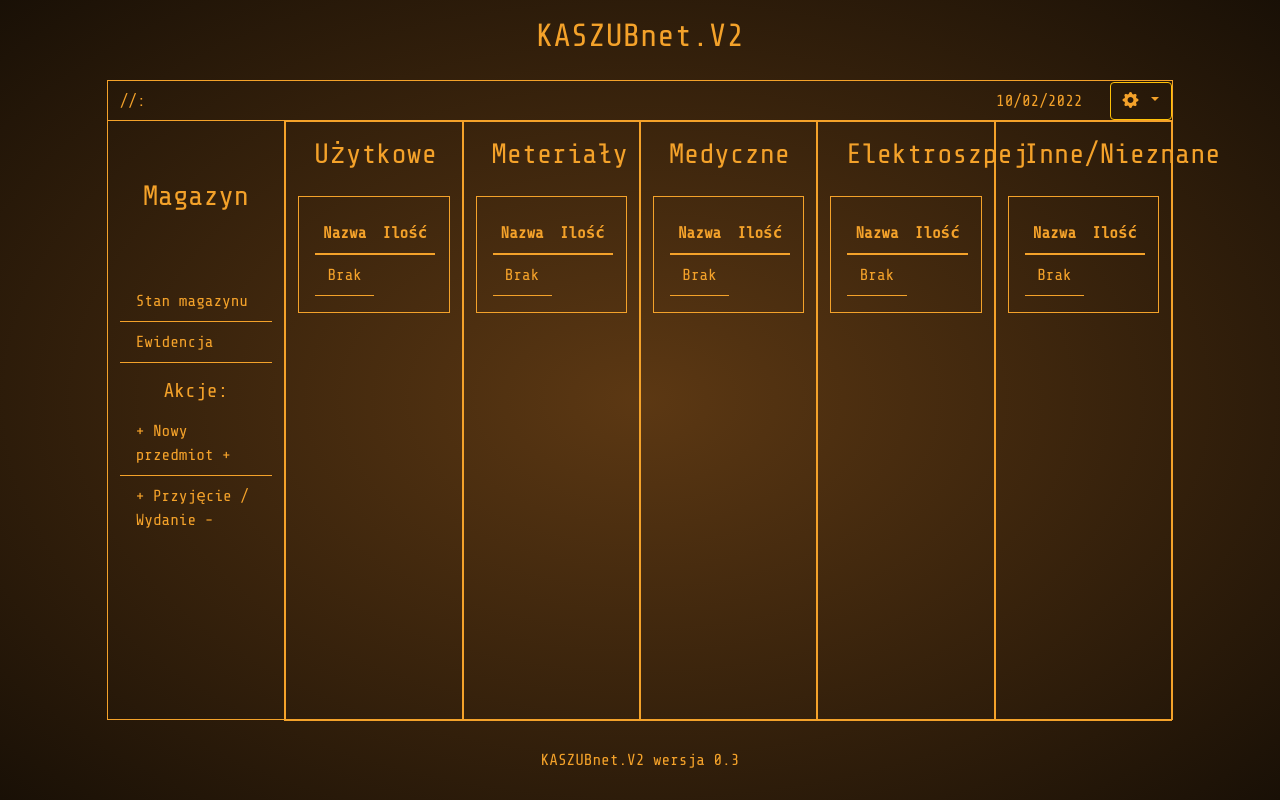
After one commit to talos-sq/kaszubnet_python, a Django app: page /warehouse_status/ in a window 1280 px wide. The commit adds this page. Run offline with Django 4.2, Linux system fonts and the light colour scheme; the visitor is signed in with stand-in values (Sample User, id 1); data that the repository does not hold is empty; some libraries are stand-ins or nearby versions.

Commit message:
Warehouse add form

```diff
--- a/kaszubnet/urls.py
+++ b/kaszubnet/urls.py
@@ -32,5 +32,8 @@ urlpatterns = [
     path('chronicle_chronology/', ChronicleChronologyView.as_view(), name="chronicle-chronology"),
     path('artefacts_menu/', ArtefactsMenuView.as_view(), name="artefacts-menu"),
     path('artefact/<str:name>/', ArtefactView.as_view(), name="artefact"),
+    path('warehouse_menu/', WarehouseMenuView.as_view(), name="warehouse-menu"),
+    path('warehouse_status/', WarehouseStatusView.as_view(), name="warehouse-status"),
+    path('warehouse_action_add/', WarehouseActionAddView.as_view(), name="warehouse-action-add"),
     path('expansion_map/', ExpansionMapView.as_view(), name="expansion-map"),
 ]
--- a/kaszubnet_app/admin.py
+++ b/kaszubnet_app/admin.py
@@ -29,6 +29,8 @@ class OTsAdmin(admin.ModelAdmin):
 class OTsAdmin(admin.ModelAdmin):
     model = WarehouseItems
 
+    list_display = ('item_name', 'item_type', 'item_amount')
+
 
 @admin.register(WarehouseLog)
 class OTsAdmin(admin.ModelAdmin):
--- a/kaszubnet_app/forms.py
+++ b/kaszubnet_app/forms.py
@@ -1,7 +1,30 @@
 from django import forms
 from kaszubnet_app.models import *
+
+ITEM_TYPE = [
+    (0, 'Nieznany'),
+    (1, 'Użytkowy'),
+    (2, 'Materiał do produkcji'),
+    (3, 'Medyczny'),
+    (4, 'Elektronika'),
+]
 
 
 class LoginForm(forms.Form):
     username = forms.CharField(widget=forms.TextInput(attrs={'placeholder': 'Wprowadź login'}))
     password = forms.CharField(widget=forms.PasswordInput(attrs={'placeholder': 'Wprowadź hasło'}))
+
+
+class WarehouseActionForm(forms.ModelForm):
+    item_name = forms.CharField(max_length=64,
+                                widget=forms.TextInput(attrs={'class': 'form-control', 'id': 'item_name_input'}))
+    item_type = forms.ChoiceField(choices=ITEM_TYPE,
+                                  widget=forms.Select(attrs={'class': 'form-select', 'id': 'item_type_input'}))
+    item_amount = forms.DecimalField(initial=0, widget=forms.NumberInput(
+        attrs={'class': 'form-control', 'id': 'item_amount_input'}))
+    item_description = forms.CharField(widget=forms.Textarea(
+        attrs={'class': 'form-control', 'id': 'item_des_input', 'rows': '4'}))
+
+    class Meta:
+        model = WarehouseItems
+        fields = ['item_name', 'item_type', 'item_amount', 'item_description']
--- a/kaszubnet_app/static/style/css.css
+++ b/kaszubnet_app/static/style/css.css
@@ -74,6 +74,17 @@ iframe{
 /* Handle on hover */
 ::-webkit-scrollbar-thumb:hover {
   background: #f4a22a;
+}
+
+.tooltip{
+    opacity 1:
+}
+
+.tooltip-inner {
+    color: #f4a22a;
+    background-color: #191006;
+    box-shadow: 0px 0px 0px black;
+    opacity: 1 !important;
 }
 
 
@@ -155,3 +166,9 @@ iframe{
     border-width: 1px;
     padding: 2vh;
 }
+
+.warehouse-status-column{
+    border-style: solid;
+    border-color: #f4a22a;
+    border-width: 1px;
+}
--- a/kaszubnet_app/templates/main_menu.html
+++ b/kaszubnet_app/templates/main_menu.html
@@ -13,7 +13,7 @@
                 <a href="/artefacts_menu/"class="list-group-item">Artefakty frakcyjne</a>
                 <a href="/warehouse_menu/" class="list-group-item">Magazyn</a>
                 <a href="/expansion_map/" class="list-group-item">Mapa ekspansji</a>
-                <a class="list-group-item">Węzeł komunikacyjny</a>
+                <a class="list-group-item"><del>Węzeł komunikacyjny</del></a>
             </div>
         </div>
     </div>
--- /dev/null
+++ b/kaszubnet_app/templates/warehouse_menu.html
@@ -0,0 +1,22 @@
+{% extends "base_menu.html" %}
+
+{% block menu_panel %}
+<div class="col-md-2 main-menu-menu">
+    <div class="row" style="height: 75vh;">
+        <div class="col-12 d-flex justify-content-center align-items-center" style="height: 20vh;">
+            <h3>Magazyn</h3>
+        </div>
+        <div class="col-12" style="height: 55vh;">
+            <div class="list-group list-group-flush ">
+                <a href="/warehouse_status/" class="list-group-item">Stan magazynu</a>
+                <a href="/warehouse_status/" class="list-group-item">Ewidencja</a>
+                <div class="col-12 d-flex justify-content-center align-items-center" style="padding-top: 2vh">
+                    <h5>Akcje:</h5>
+                </div>
+                <a href="/warehouse_action_add/" class="list-group-item"> + Nowy przedmiot + </a>
+                <a href="/warehouse_action_update/" class="list-group-item"> + Przyjęcie / Wydanie - </a>
+            </div>
+        </div>
+    </div>
+</div>
+{% endblock %}
--- /dev/null
+++ b/kaszubnet_app/templates/warehouse_status.html
@@ -0,0 +1,137 @@
+{% extends "warehouse_menu.html" %}
+
+{% block content%}
+<div class="col-2 col-3-sm warehouse-status-column" style="height: 75vh;">
+    <div class="col-12 text-center" style="padding: 2vh;">
+        <h3>Użytkowe</h3>
+    </div>
+    <div class="col-12 text-center warehouse-status-column" style="padding: 2vh;">
+        <table class="table">
+            <thead>
+            <th>Nazwa</th>
+            <th>Ilość</th>
+            </thead>
+            <tbody>
+            {% for usable_item in usable %}
+
+            <tr class="hierarchy-hover" data-bs-toggle="tooltip" data-bs-placement="bottom"
+                title="{{ usable_item.item_description }}">
+                <td>{{ usable_item.item_name }}</td>
+                <td>{{ usable_item.item_amount }}</td>
+
+            </tr>
+            {% empty %}
+            <tr>
+                <td>Brak</td>
+            </tr>
+            {% endfor %}
+            </tbody>
+        </table>
+    </div>
+</div>
+<div class="col-2 warehouse-status-column" style="height: 75vh;">
+    <div class="col-12 text-center" style="padding: 2vh;">
+        <h3>Meteriały</h3>
+    </div>
+    <div class="col-12 text-center warehouse-status-column" style="padding: 2vh;">
+        <table class="table">
+            <thead>
+            <th>Nazwa</th>
+            <th>Ilość</th>
+            </thead>
+            <tbody>
+            {% for material_item in material %}
+            <tr>
+                <td>{{ material_item.item_name }}</td>
+                <td>{{ material_item.item_amount }}</td>
+            </tr>
+            {% empty %}
+            <tr>
+                <td>Brak</td>
+            </tr>
+            {% endfor %}
+            </tbody>
+        </table>
+    </div>
+</div>
+<div class="col-2 warehouse-status-column" style="height: 75vh;">
+    <div class="col-12 text-center" style="padding: 2vh;">
+        <h3>Medyczne</h3>
+    </div>
+    <div class="col-12 text-center warehouse-status-column" style="padding: 2vh;">
+        <table class="table">
+            <thead>
+            <th>Nazwa</th>
+            <th>Ilość</th>
+            </thead>
+            <tbody>
+            {% for medical_item in medical %}
+            <tr>
+                <td>{{ medical_item.item_name }}</td>
+                <td>{{ medical_item.item_amount }}</td>
+            </tr>
+            {% empty %}
+            <tr>
+                <td>Brak</td>
+            </tr>
+            {% endfor %}
+            </tbody>
+        </table>
+    </div>
+</div>
+<div class="col-2 warehouse-status-column" style="height: 75vh;">
+    <div class="col-12 text-center" style="padding: 2vh;">
+        <h3>Elektroszpej</h3>
+    </div>
+    <div class="col-12 text-center warehouse-status-column" style="padding: 2vh;">
+        <table class="table">
+            <thead>
+            <th>Nazwa</th>
+            <th>Ilość</th>
+            </thead>
+            <tbody>
+            {% for electronic_item in electronics %}
+            <tr>
+                <td>{{ electronic_item.item_name }}</td>
+                <td>{{ electronic_item.item_amount }}</td>
+            </tr>
+            {% empty %}
+            <tr>
+                <td>Brak</td>
+            </tr>
+            {% endfor %}
+            </tbody>
+        </table>
+    </div>
+</div>
+<div class="col-2 warehouse-status-column" style="height: 75vh;">
+    <div class="col-12 text-center" style="padding: 2vh;">
+        <h3>Inne/Nieznane</h3>
+    </div>
+    <div class="col-12 text-center warehouse-status-column" style="padding: 2vh;">
+        <table class="table">
+            <thead>
+            <th>Nazwa</th>
+            <th>Ilość</th>
+            </thead>
+            <tbody>
+            {% for undefined_item in undefined %}
+            <tr>
+                <td>{{ undefined_item.item_name }}</td>
+                <td>{{ undefined_item.item_amount }}</td>
+            </tr>
+            {% empty %}
+            <tr>
+                <td>Brak</td>
+            </tr>
+            {% endfor %}
+            </tbody>
+        </table>
+    </div>
+</div>
+
+
+{% endblock %}
+
+{% block character_panel %}
+{% endblock %}
--- a/kaszubnet_app/views.py
+++ b/kaszubnet_app/views.py
@@ -1,12 +1,12 @@
 from django.views import View
-from django.views.generic import CreateView, ListView, UpdateView, TemplateView
+from django.views.generic import ListView, TemplateView, FormView, CreateView
 from django.shortcuts import render, redirect, get_object_or_404
 from django.contrib.auth import authenticate, login, logout, get_user_model
 from django.contrib.auth.mixins import LoginRequiredMixin
 from django.http import HttpResponseRedirect
 from django.db.models import Q
 
-from kaszubnet_app.forms import LoginForm
+from kaszubnet_app.forms import LoginForm, WarehouseActionForm
 from kaszubnet_app.models import *
 
 
@@ -123,13 +123,39 @@ class ArtefactView(LoginRequiredMixin, ListView):
         context = super().get_context_data(**kwargs)
         context["artefacts"] = Artefact.objects.all()
         return context
-    # def get(self, request, **kwargs):
-    #     current_url = request.path
-    #
-    #     artefact_name = self.kwargs["name"]
-    #     artefact = Artefact.objects.get(name=artefact_name)
-    #
-    #     return render(request, "artefact.html", {'artefact': artefact, 'current_url': current_url})
+
+
+class WarehouseMenuView(LoginRequiredMixin, View):
+    def get(self, request, **kwargs):
+        return render(request, "warehouse_menu.html")
+
+
+class WarehouseStatusView(LoginRequiredMixin, TemplateView):
+    template_name = "warehouse_status.html"
+
+    def get_context_data(self, **kwargs):
+        context = super(WarehouseStatusView, self).get_context_data(**kwargs)
+        context['undefined'] = WarehouseItems.objects.filter(item_type=0)
+        context['usable'] = WarehouseItems.objects.filter(item_type=1)
+        context['material'] = WarehouseItems.objects.filter(item_type=2)
+        context['medical'] = WarehouseItems.objects.filter(item_type=3)
+        context['electronics'] = WarehouseItems.objects.filter(item_type=4)
+
+        return context
+
+
+class WarehouseActionAddView(LoginRequiredMixin, CreateView):
+    form_class = WarehouseActionForm
+    template_name = "warehouse_action_add.html"
+
+    def post(self, request, *args, **kwargs):
+        form = WarehouseActionForm(request.POST)
+
+        if form.is_valid():
+            validated_form = WarehouseItems.objects.create(**form.cleaned_data)
+            return redirect("../warehouse_status/")
+        else:
+            return redirect("warehouse_action_add/")
 
 
 class ExpansionMapView(LoginRequiredMixin, View):
```
Also changed, not shown: kaszubnet_app/models.py (+10 -6 lines), kaszubnet_app/templates/warehouse_action_add.html (added, +53 -0 lines).
